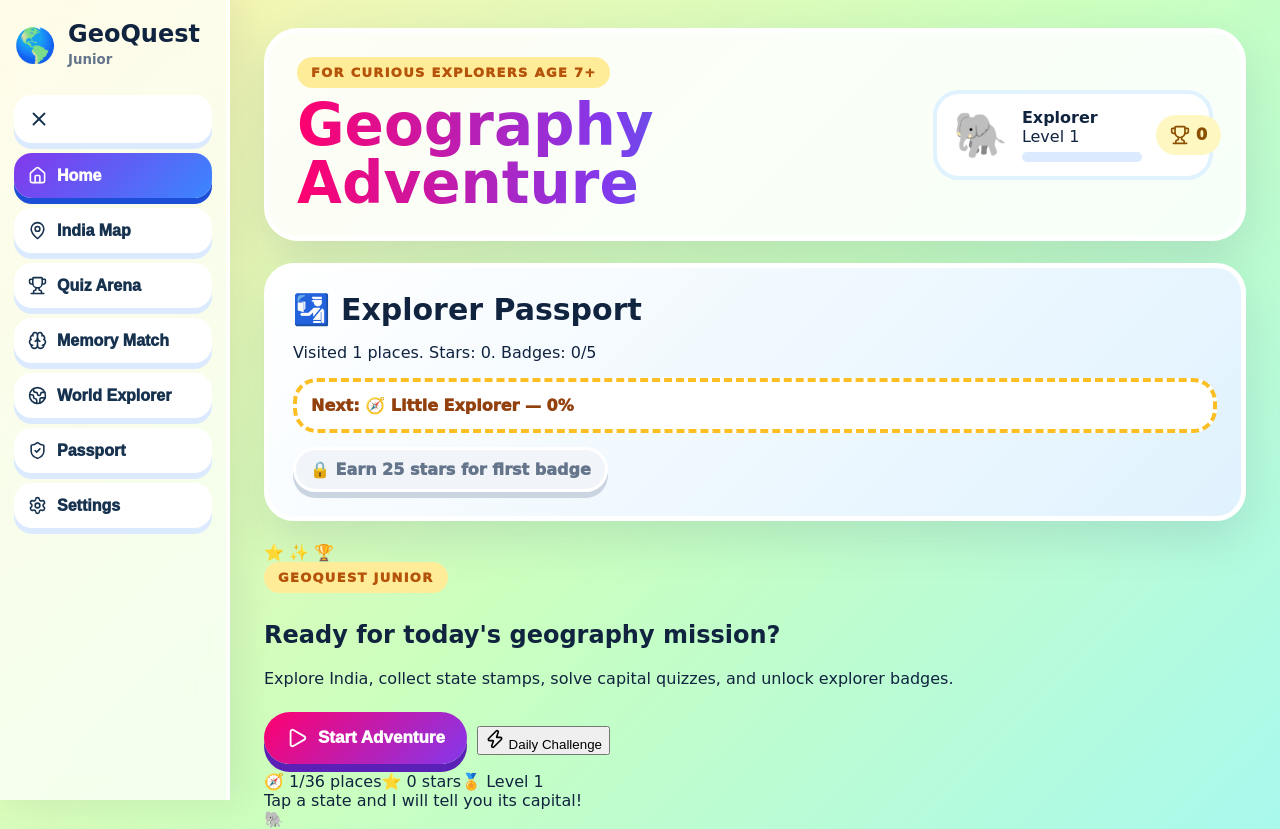
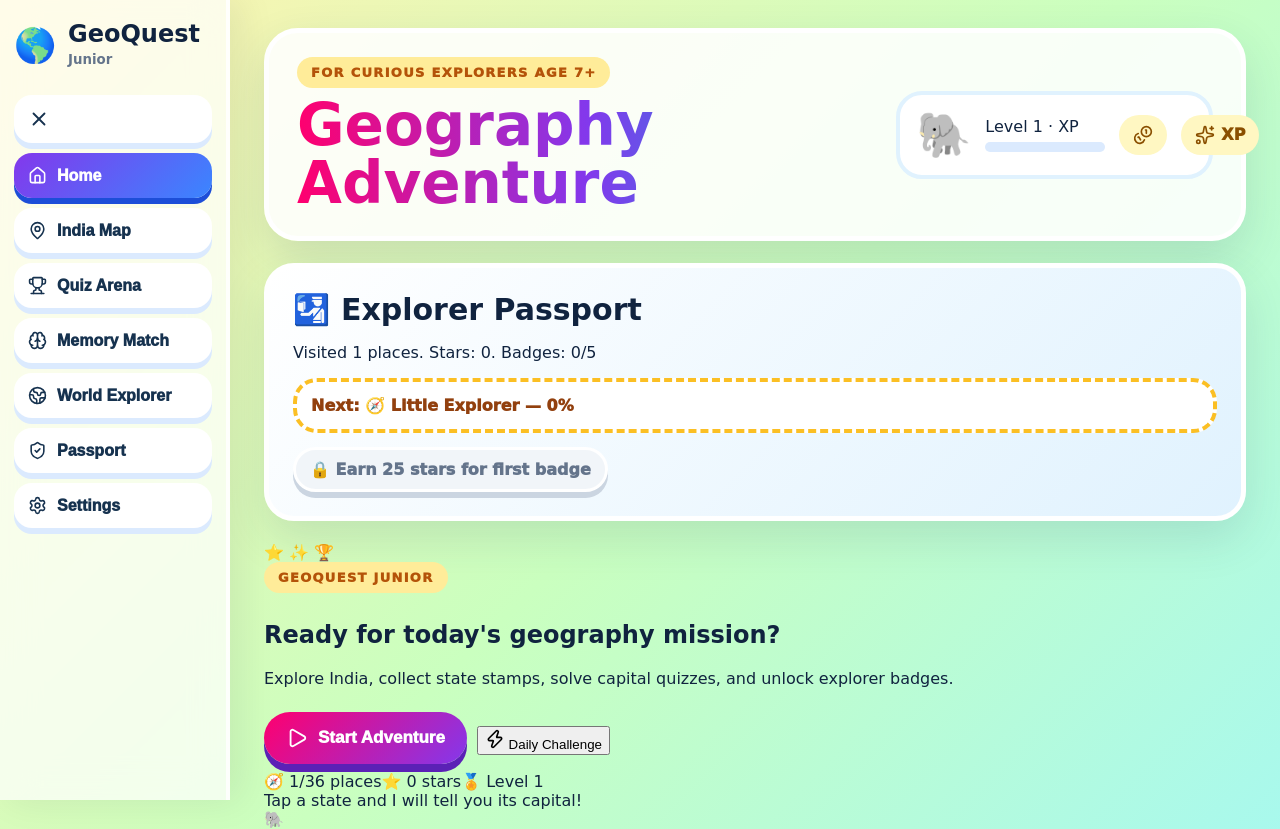
Before and after one commit to sumeet2605/india-states-adventure, a React (Vite) app: page / in a window 1280 px wide. Shown: the top 829 px of the page. Built offline with nearby package versions, Linux system fonts and the light colour scheme.

Commit message:
Show coins XP and rank in header

```diff
--- a/src/components/layout/Header.tsx
+++ b/src/components/layout/Header.tsx
@@ -1,19 +1,22 @@
-import { Trophy } from 'lucide-react';
+import { Coins, Sparkles } from 'lucide-react';
 
 type Props = {
-  score: number;
   level: number;
   progress: number;
+  xp: number;
+  coins: number;
+  rank: string;
 };
 
-export function Header({ score, level, progress }: Props) {
+export function Header({ level, progress, xp, coins, rank }: Props) {
   return (
     <header className="topbar">
       <div><p className="eyebrow">For curious explorers age 7+</p><h1>Geography Adventure</h1></div>
       <div className="player-panel">
         <div className="avatar">🐘</div>
-        <div><strong>Explorer</strong><span>Level {level}</span><div className="level-track"><i style={{ width: `${progress}%` }} /></div></div>
-        <div className="score-pill"><Trophy size={20}/> {score}</div>
+        <div><strong>{rank}</strong><span>Level {level} · {xp} XP</span><div className="level-track"><i style={{ width: `${progress}%` }} /></div></div>
+        <div className="score-pill"><Coins size={20}/> {coins}</div>
+        <div className="score-pill"><Sparkles size={20}/> XP</div>
       </div>
     </header>
   );
```
